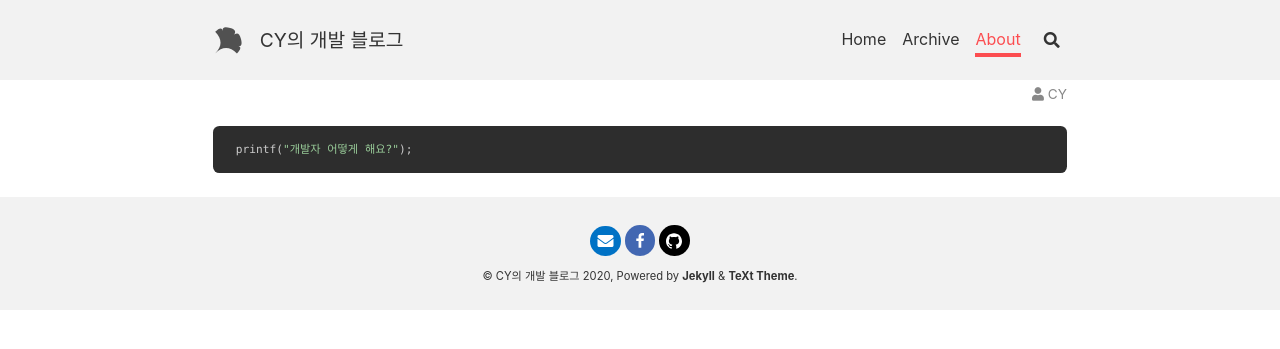
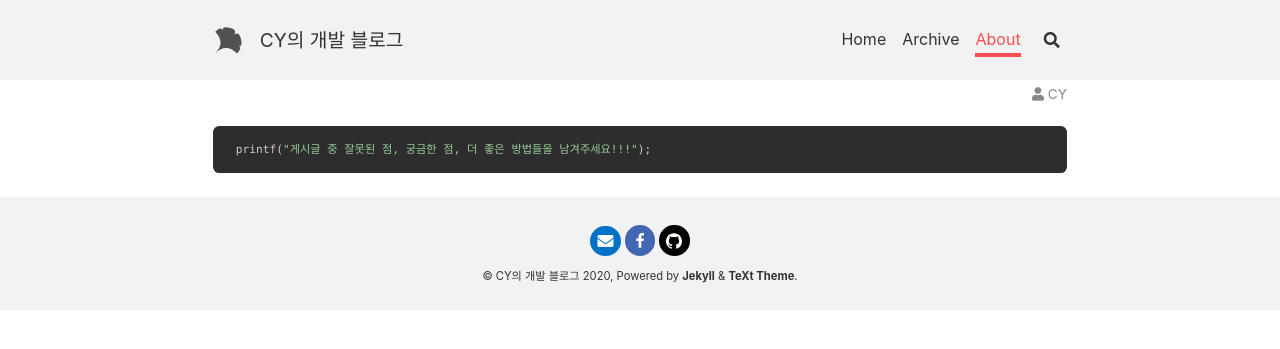
Before and after one commit to lcy960729/blog.maker, a Jekyll site: the page built from about.md, in a window 1280 px wide. Shown: the top 349 px of the page. Built offline with Jekyll 4.4.1, drawn with Linux system fonts in a browser that asks for light colours; nearby versions of some CDN libraries; comment, search, counter and statistics services are not loaded.

Commit message:
Update Posts

````diff
--- a/about.md
+++ b/about.md
@@ -14,5 +14,5 @@ author: CY
 <!-- ![TeXt Theme](https://raw.githubusercontent.com/kitian616/jekyll-TeXt-theme/master/screenshots/TeXt-home.jpg) -->
 
 ```cpp
- printf("개발자 어떻게 해요?");
+ printf("게시글 중 잘못된 점, 궁금한 점, 더 좋은 방법들을 남겨주세요!!!");
 ```
````
Also changed, not shown: _posts/WordBookProject/2020-01-11 단어장 도메인 재구성.md (renamed from _posts/WordBookProject/2020-01-11 단어장 도메인 재구성 219886762ea545ca96708e064fff8c70.md), _posts/WordBookProject/2020-01-12 설계 및 구현시 각 단계에서 생각해봐야할것들 정리.md (renamed from _posts/WordBookProject/2020-01-12 설계 및 구현시 각 단계에서 생각ᄒ e98166c7517f45cd9d5b4cbffc94eb33.md).
